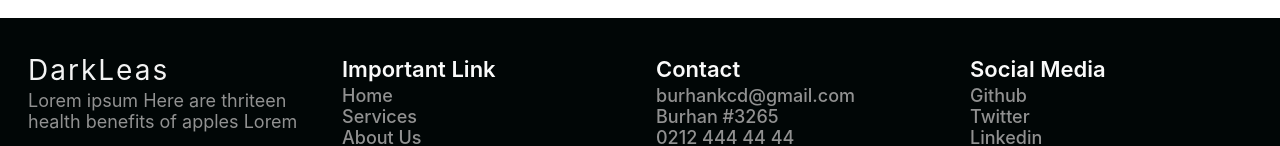
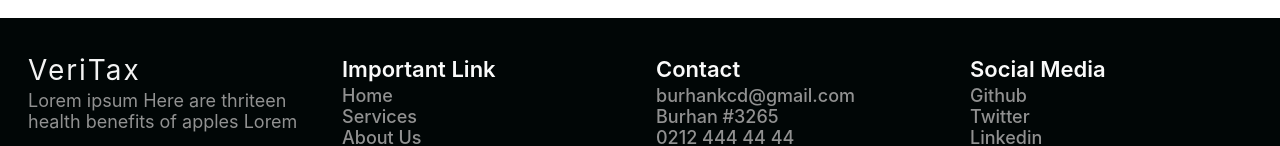
Before and after one commit to smammahdi/VeriTax-FrontEnd, a React (Create React App) app: page /basic-info in a window 1280 px wide. Shown: the part 2067-2213 px from the top of the page. Built offline with nearby package versions, Linux system fonts and the light colour scheme.

Commit message:
footer updated

```diff
--- a/src/components/Footer.js
+++ b/src/components/Footer.js
@@ -10,7 +10,7 @@ function Footer() {
           <div className="side1">
             <div className="row">
               <div className="col-md-3">
-                <h1 className="logo">DarkLeas</h1>
+                <h1 className="logo">VeriTax</h1>
                 <p className="footer-text">
                   Lorem ipsum Here are thriteen health benefits of apples Lorem
 
```
Lines whose indentation alone changed are shown as unchanged.
